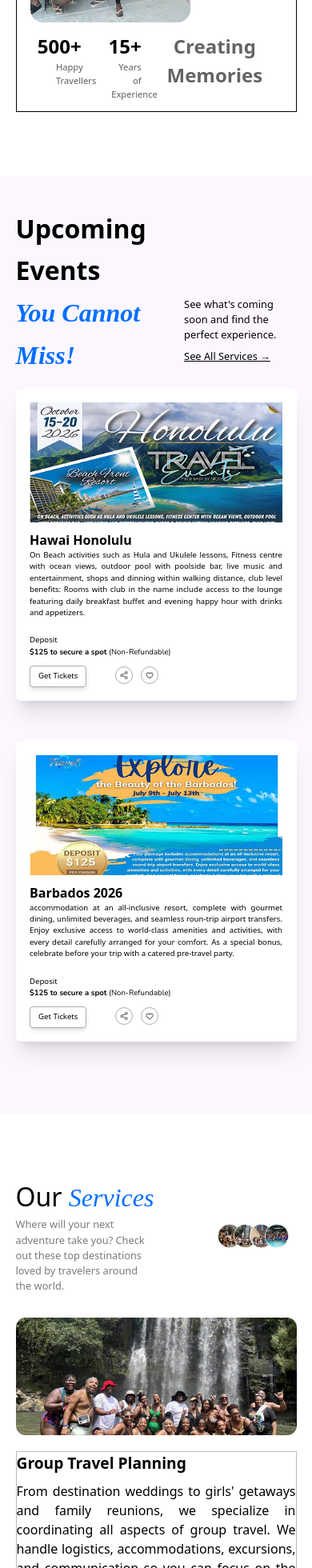
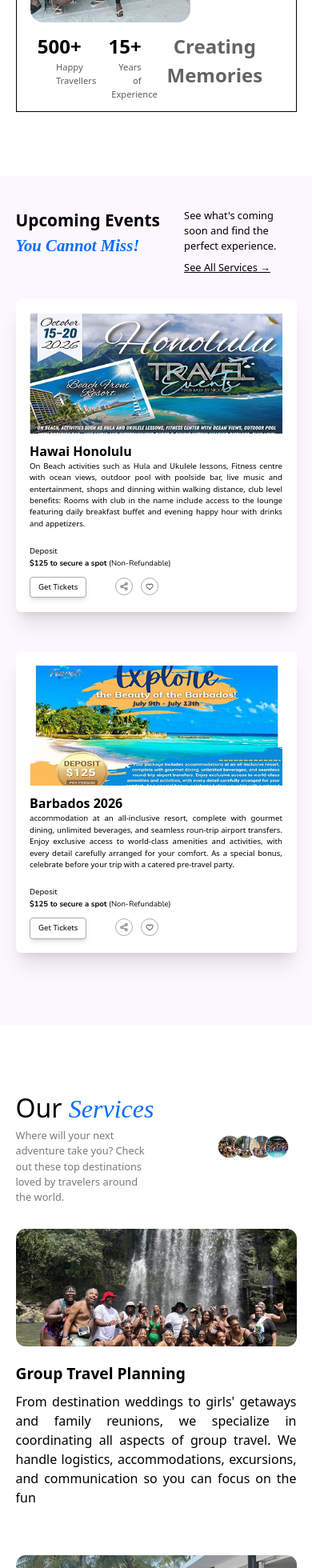
Before and after one commit to TheEldaps/Travel-Events, a Next.js app: page / in a window 390 px wide. Shown: the part 1642-3602 px from the top of the page at 80% size. Built offline with nearby package versions, Linux system fonts and the light colour scheme.

Commit message:
Fix footer contact heading, footer image size

```diff
--- a/app/components/EventsSection.tsx
+++ b/app/components/EventsSection.tsx
@@ -8,7 +8,7 @@ export default function EventsSection() {
         <section className='bg-[#FCF7FF] py-10  px-[5%] sm:px-[10%] '>
 
             <div className='flex justify-between '>
-                <h2 className='text-[2rem] lg:text-[3rem] font-semibold mb-4 leading-13'>Upcoming Events <br /><span className='text-[#026EFF] font-[dmserif] italic'>You Cannot Miss! </span></h2>
+                <h2 className='text-[1.3rem] sm:text-[2rem] lg:text-[3rem] font-semibold mb-4 leading'>Upcoming Events <br /><span className='text-[#026EFF] font-[dmserif] italic'>You Cannot Miss! </span></h2>
 
                 <p className='flex flex-col text-[0.8rem] mb-[30px] justify-end md:text-[1rem] gap-2 max-w-[40%]'>See what's coming soon and find the perfect experience.
                     <Link href='#services' className='underline hover:text-[#3636367b]  block'>  See All Services &rarr;</Link>
--- a/app/components/FooterSection.tsx
+++ b/app/components/FooterSection.tsx
@@ -8,14 +8,14 @@ export default function FooterSection() {
     return (
         <section id='contact-us' className='bg-[#151515] text-white  px-[5%] sm:px-[10%] py-10'>
             <section className='flex justify-between mb-10'>
-                <div className='w-[20%] '>
+                <div className='w-[20%] max-w-[100px]'>
                     <Link href='#home'>
-                        <Image src={Logo} width='300' height='300' alt='Website logo' className=' border-black' />
+                        <Image src={Logo} width='300' height='300' alt='Website logo' className=' max-w-[100px] h-auto' />
                         <p className='text-[0.5rem]  text-center '>Where travel, fun and easy planning comes together</p>
                     </Link>
                 </div>
                 <div className='text-[0.8rem]'>
-                    <h3 className='font-bold'>Contact</h3>
+                    <h3 className='font-bold mb-2 text-[1rem]'>Contact</h3>
                     <ul className='flex flex-col gap-1 mb-2'>
                         <li>Maryland, USA</li>
                         <li>(443) 406-8048</li>
--- a/app/components/FormItems.tsx
+++ b/app/components/FormItems.tsx
@@ -1,9 +1,9 @@
 import React from 'react'
 
-export default function FormItems({ label, placeholder, type='text' }: { label: string, placeholder: string, type?:string }) {
+export default function FormItems({ label, placeholder, type = 'text' }: { label: string, placeholder: string, type?: string }) {
     return (
-        <div className='mb-3 grow text-[#2A2A2A]'>
-            <label htmlFor={label} className='text-[0.8rem] font-dmsans font-semibold'>{label}</label>
+        <div className='grow mb-2 text-[#2A2A2A]'>
+            <label htmlFor={label} className='text-[0.8rem] font-dmsans font-semibold mb-2'>{label}</label>
 
             <input type={type} id={label} className='bg-[#F6F6F6] text-[0.8rem] px-4 py-2 rounded-md w-full ' placeholder={placeholder} />
         </div>
--- a/app/components/ServiceItems.tsx
+++ b/app/components/ServiceItems.tsx
@@ -5,7 +5,7 @@ export default function ServiceItems({ image, title, description }: { image: Sta
         <div className='mb-15 md:relative '>
             <Image src={image} width='1000' height='400' alt='Service section image' className='w-full h-auto' />
 
-            <div className='font-dmsans mt-5 md:max-w-[400px] md:absolute bottom-[4%] md:rounded-xl left-[2%] md:text-white md:w-[50%] md:p-5 md:backdrop-blur-md md:bg-[#195C8933] border border-[#BABABA]'>
+            <div className='font-dmsans mt-5 md:max-w-[400px] md:absolute bottom-[4%] md:rounded-xl left-[2%] md:text-white md:w-[50%] md:p-5 md:backdrop-blur-md md:bg-[#195C8933] md:border border-[#BABABA]'>
                 <h3 className='mb-2 font-semibold text-[1.2rem] md:text-[1.1rem] lg:text-[1.5rem]'>{title}</h3>
                 <p className='font-dmsans text-justify text-[1rem] leading-6 md:text-[0.95rem] lg:text-[1.1rem]'>{description}</p>
             </div>
```
